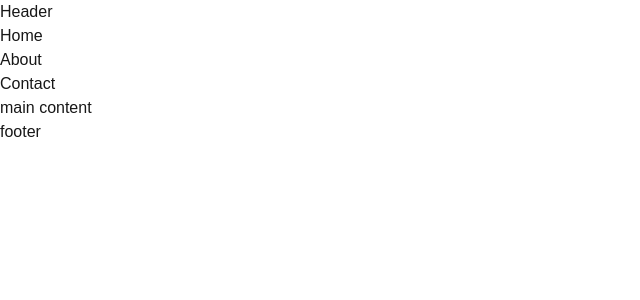
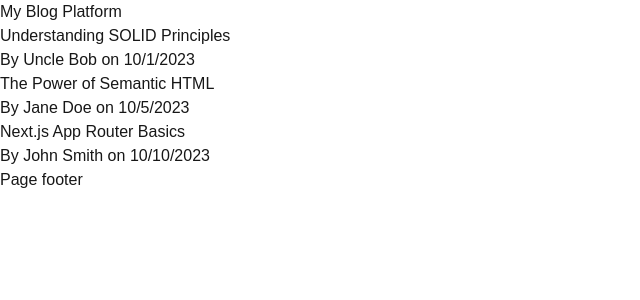
Before and after one commit to tusar-verma/blog-posts, a Next.js app: page / in a window 1280 px wide. Shown: the top 300 px of the page, without its empty margins (0-640 px from the left). Built offline with nearby package versions, Linux system fonts and the light colour scheme.

Commit message:
:sparkles: Hecho estructura de la página principal y blogs

```diff
--- /dev/null
+++ b/app/blog/[id]/page.tsx
@@ -0,0 +1,29 @@
+import { MockBlogRepository } from '../../lib/data';
+import { notFound } from 'next/navigation';
+
+export default async function Page({ params }: { params: Promise<{ id: string }> }) {
+    const { id } = await params;
+    const repository = new MockBlogRepository();
+    const post = await repository.getPostById(id);
+
+    if (!post) {
+        notFound();
+    }
+
+    return (
+        <main>
+            <article>
+                <header>
+                    <h1>{post.title}</h1>
+                    <p>
+                        By <span>{post.author}</span> on{' '}
+                        <time dateTime={post.publishedAt}>
+                            {new Date(post.publishedAt).toLocaleDateString()}
+                        </time>
+                    </p>
+                </header>
+                <p>{post.content}</p>
+            </article>
+        </main>
+    );
+}
--- /dev/null
+++ b/app/components/BlogList.tsx
@@ -0,0 +1,28 @@
+import Link from 'next/link';
+import { BlogPost } from '../lib/definitions';
+
+interface BlogListProps {
+    posts: BlogPost[];
+}
+
+export default function BlogList({ posts }: BlogListProps) {
+    return (
+        <section>
+            <ul>
+                {posts.map((post) => (
+                    <li key={post.id}>
+                        <article>
+                            <Link href={`/blog/${post.id}`}>{post.title}</Link>
+                            <p>
+                                By <span>{post.author}</span> on{' '}
+                                <time dateTime={post.publishedAt}>
+                                    {new Date(post.publishedAt).toLocaleDateString()}
+                                </time>
+                            </p>
+                        </article>
+                    </li>
+                ))}
+            </ul>
+        </section>
+    );
+}
--- /dev/null
+++ b/app/lib/data.ts
@@ -0,0 +1,48 @@
+import { BlogPost } from './definitions';
+
+export interface IBlogRepository {
+    getAllPosts(): Promise<BlogPost[]>;
+    getPostById(id: string): Promise<BlogPost | null>;
+}
+
+export class MockBlogRepository implements IBlogRepository {
+    private posts: BlogPost[] = [
+        {
+            id: '1',
+            title: 'Understanding SOLID Principles',
+            content: 'SOLID principles are the foundation of good software architecture...',
+            author: 'Uncle Bob',
+            publishedAt: '2023-10-01T10:00:00Z',
+        },
+        {
+            id: '2',
+            title: 'The Power of Semantic HTML',
+            content: 'Semantic HTML improves accessibility and SEO...',
+            author: 'Jane Doe',
+            publishedAt: '2023-10-05T14:30:00Z',
+        },
+        {
+            id: '3',
+            title: 'Next.js App Router Basics',
+            content: 'The App Router introduces a new paradigm for building React apps...',
+            author: 'John Smith',
+            publishedAt: '2023-10-10T09:15:00Z',
+        },
+    ];
+
+    async getAllPosts(): Promise<BlogPost[]> {
+        // Simulate network delay
+        return new Promise((resolve) => {
+            setTimeout(() => resolve(this.posts), 100);
+        });
+    }
+
+    async getPostById(id: string): Promise<BlogPost | null> {
+        return new Promise((resolve) => {
+            setTimeout(() => {
+                const post = this.posts.find((p) => p.id === id);
+                resolve(post || null);
+            }, 100);
+        });
+    }
+}
--- /dev/null
+++ b/app/lib/definitions.ts
@@ -0,0 +1,7 @@
+export interface BlogPost {
+    id: string;
+    title: string;
+    content: string;
+    author: string;
+    publishedAt: string; // ISO date string
+}
--- a/app/page.tsx
+++ b/app/page.tsx
@@ -1,24 +1,19 @@
-import Image from "next/image";
+import { MockBlogRepository } from './lib/data';
+import BlogList from './components/BlogList';
 
-export default function Home() {
+export default async function Page() {
+  const repository = new MockBlogRepository();
+  const posts = await repository.getAllPosts();
+
   return (
-    <>
+    <main>
       <header>
-        <h1>Header</h1>
+        <h1>My Blog Platform</h1>
       </header>
-      <nav>
-        <ul>
-          <li>Home</li>
-          <li>About</li>
-          <li>Contact</li>
-        </ul>
-      </nav>
-      <main>
-        main content
-      </main>
+      <BlogList posts={posts} />
       <footer>
-        footer
+        Page footer
       </footer>
-    </>
+    </main>
   );
 }
```
